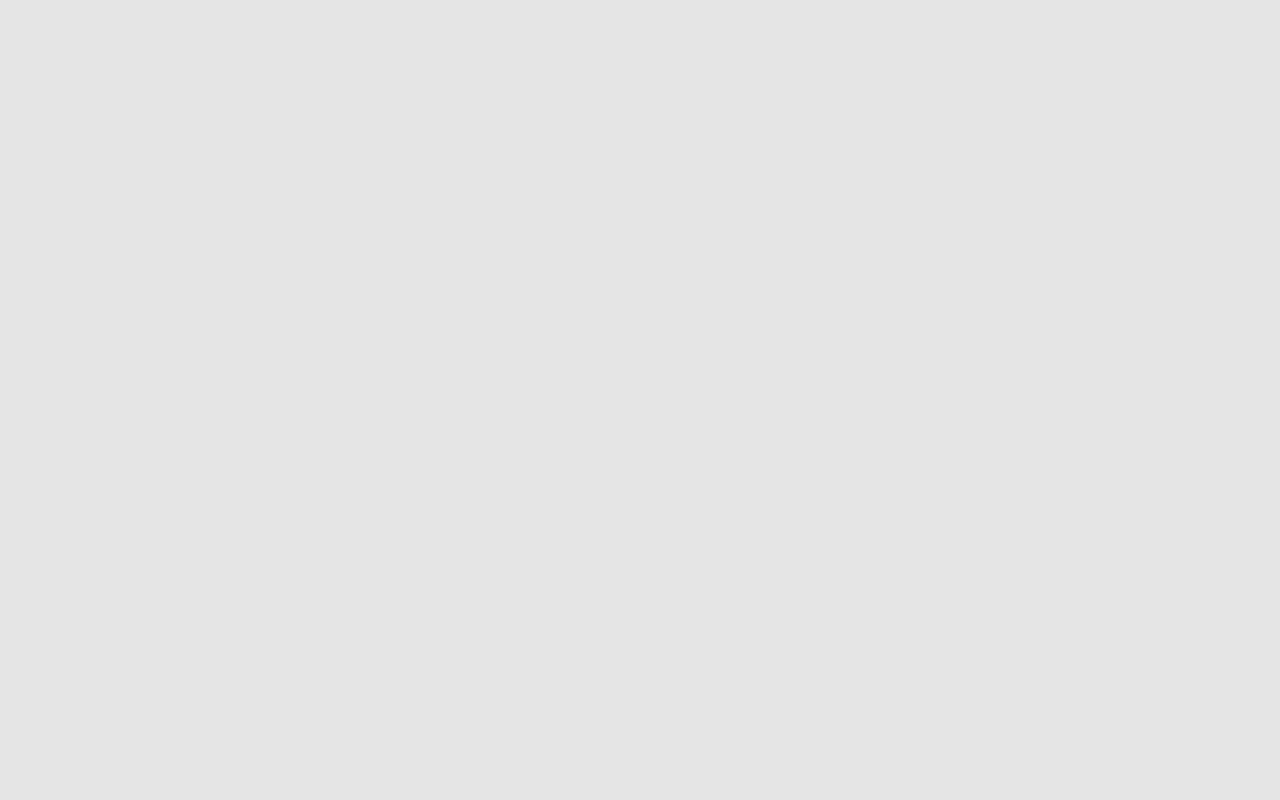
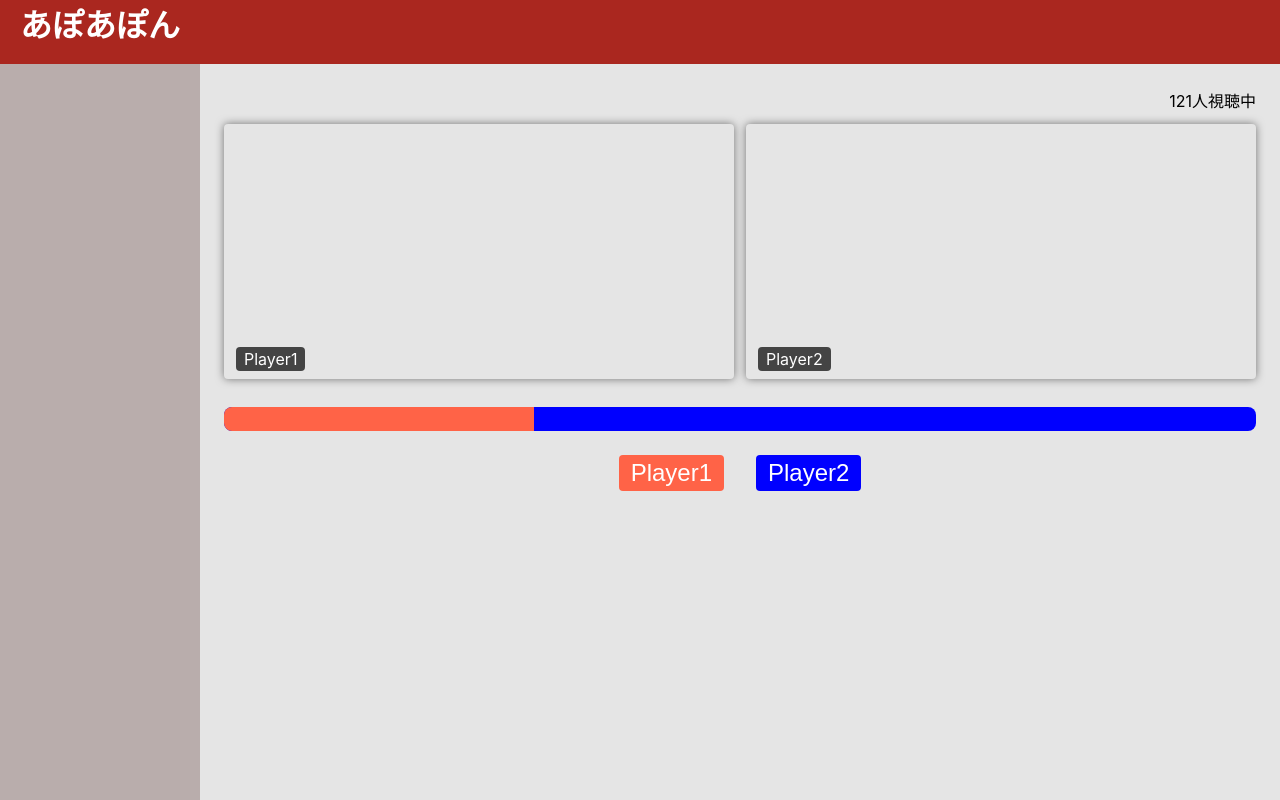
Before and after one commit to ApoApon/ApoApon, a React (Create React App) app: page /video in a window 1280 px wide. Before the commit this address had no page. Built offline with nearby package versions, Linux system fonts and the light colour scheme; no server answers.

Commit message:
対戦ページのレイアウトを作成

```diff
--- a/package.json
+++ b/package.json
@@ -21,7 +21,8 @@
     "react-dom": "^17.0.2",
     "react-router-dom": "^6.2.1",
     "react-scripts": "5.0.0",
-    "sass": "^1.49.0"
+    "sass": "^1.49.0",
+    "skyway-js": "^4.4.3"
   },
   "devDependencies": {
     "@types/react": "^17.0.38",
--- /dev/null
+++ b/src/components/pages/video.tsx
@@ -0,0 +1,109 @@
+import { useEffect, useRef, useState, VFC } from "react";
+import "../../styles/video.scss";
+import Peer from "skyway-js";
+import { Layout } from "../Layout/Layout";
+
+const getLocalStream = async (): Promise<MediaStream> => {
+  const localStream = await navigator.mediaDevices.getUserMedia({
+    video: true,
+    audio: true,
+  });
+
+  return localStream;
+};
+
+const setVideo = (video: HTMLVideoElement, stream: MediaStream): void => {
+  console.log(video.srcObject);
+
+  video.srcObject = stream;
+  video.play().catch((err) => {
+    console.error(err);
+  });
+};
+
+export const Video: VFC = () => {
+  const video1Ref = useRef<HTMLVideoElement>(null);
+  const video2Ref = useRef<HTMLVideoElement>(null);
+  const [isPlayer, setIsPlayer] = useState(false);
+  const [peer, setPeer] = useState<Peer | null>(null);
+
+  // set up peer
+  useEffect(() => {
+    console.log("effect");
+    (async () => {
+      // レイアウト確認用
+      const localStream = await getLocalStream().catch((e) => {
+        console.error(e);
+      });
+      if (!video1Ref.current || !video2Ref.current || !localStream) return;
+      video1Ref.current.srcObject = localStream;
+      video2Ref.current.srcObject = localStream;
+    })().catch((e) => {
+      console.error(e);
+    });
+
+    // (async () => {
+    //   if (!video1Ref.current || !video2Ref.current) return;
+    //   const peer = new Peer({
+    //     key: "e6787414-79f4-4e6e-8658-9bc814d731fc",
+    //     debug: 0,
+    //   });
+    //   let lsm: MediaStream | undefined;
+    //   if (isPlayer) {
+    //     const { localStream } = await getLocalStream();
+    //     lsm = localStream;
+    //     setVideo(video1Ref.current, localStream);
+    //   }
+    //   peer.on("open", (id) => {
+    //     const room = peer.joinRoom("room-id2", {
+    //       mode: "mesh",
+    //       stream: lsm,
+    //     });
+    //     room.once("open", () => {
+    //       console.log("=== You joined ===");
+    //     });
+    //     room.on("peerJoin", (peerId) => {
+    //       console.log(`=== ${peerId} joined ===`);
+    //     });
+    //     room.on("stream", async (stream) => {
+    //       console.log("stream");
+    //       if (!video1Ref.current || !video2Ref.current) return;
+    //       if (!video1Ref.current.srcObject) {
+    //         video1Ref.current.srcObject = stream;
+    //       }
+    //       if (!video2Ref.current.srcObject) {
+    //         video2Ref.current.srcObject = stream;
+    //       }
+    //       console.log("あなたは感染者");
+    //     });
+    //   });
+    // })();
+  }, []);
+
+  return (
+    <Layout>
+      <div className="videoPage">
+        <div className="access">121人視聴中</div>
+        <div className="videos">
+          <div className="videoItem">
+            <p className="userName">Player1</p>
+            <video ref={video1Ref} autoPlay muted playsInline></video>
+          </div>
+          <div className="videoItem">
+            <p className="userName">Player2</p>
+            <video ref={video2Ref} autoPlay muted playsInline></video>
+          </div>
+        </div>
+
+        <div className="percent">
+          <div className="percentRed"></div>
+        </div>
+
+        <div className="vote">
+          <button>Player1</button>
+          <button>Player2</button>
+        </div>
+      </div>
+    </Layout>
+  );
+};
--- a/src/router/Router.tsx
+++ b/src/router/Router.tsx
@@ -1,11 +1,13 @@
 import { VFC } from "react";
 import { Route, Routes } from "react-router-dom";
 import { Home } from "../components/pages";
+import { Video } from "../components/pages/video";
 
-export const Router:VFC = () => {
+export const Router: VFC = () => {
   return (
     <Routes>
       <Route path="/" element={<Home />}></Route>
+      <Route path="/video" element={<Video />}></Route>
     </Routes>
   );
 };
--- /dev/null
+++ b/src/styles/video.scss
@@ -0,0 +1,85 @@
+* {
+  margin: 0;
+  padding: 0;
+}
+
+.videoPage {
+  padding: 24px;
+}
+
+.videos {
+  display: grid;
+  grid-template-columns: 1fr 1fr;
+  gap: 12px;
+  justify-content: space-between;
+}
+
+.access {
+  text-align: right;
+  margin-bottom: 12px;
+}
+
+.videoItem {
+  position: relative;
+}
+
+.userName {
+  position: absolute;
+  bottom: 12px;
+  left: 12px;
+  color: white;
+  background-color: rgba(0, 0, 0, 0.7);
+  padding: 2px 8px;
+  border-radius: 4px;
+}
+video {
+  width: 100%;
+  border-radius: 4px;
+  box-shadow: 0 0 8px rgba(0, 0, 0, 0.5);
+}
+
+button {
+  background-color: transparent;
+  border: none;
+  cursor: pointer;
+  outline: none;
+
+  border-radius: 4px;
+  color: white;
+  padding: 4px 12px;
+  font-size: 1.5rem;
+}
+
+button:first-child {
+  background-color: tomato;
+}
+
+button:last-child {
+  background-color: blue;
+}
+
+.percentRed {
+  position: absolute;
+  left: 0;
+  top: 0;
+  width: 30%;
+  height: 100%;
+  background-color: tomato;
+}
+
+.vote {
+  display: flex;
+  align-items: center;
+  justify-content: center;
+  gap: 32px;
+  margin-top: 24px;
+}
+
+.percent {
+  border-radius: 8px;
+  overflow: hidden;
+  margin: 24px 0;
+  height: 24px;
+  background-color: blue;
+  position: relative;
+}
```
Also changed, not shown: 1 other file (tests, documents, lock files or other folders).
